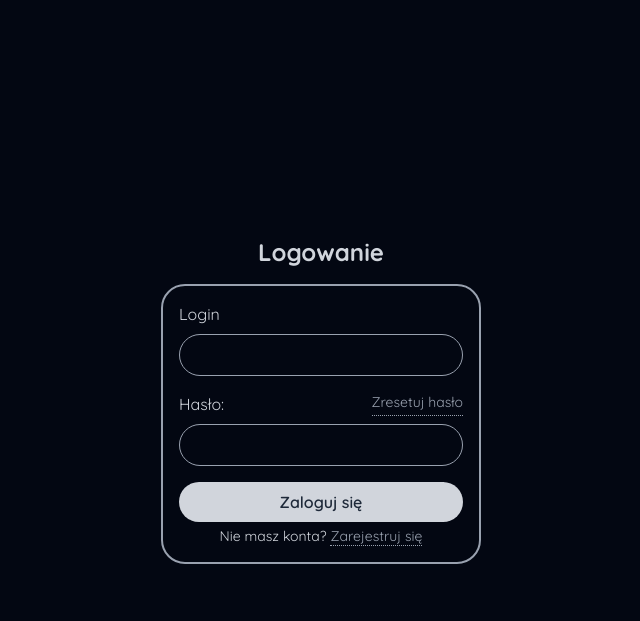
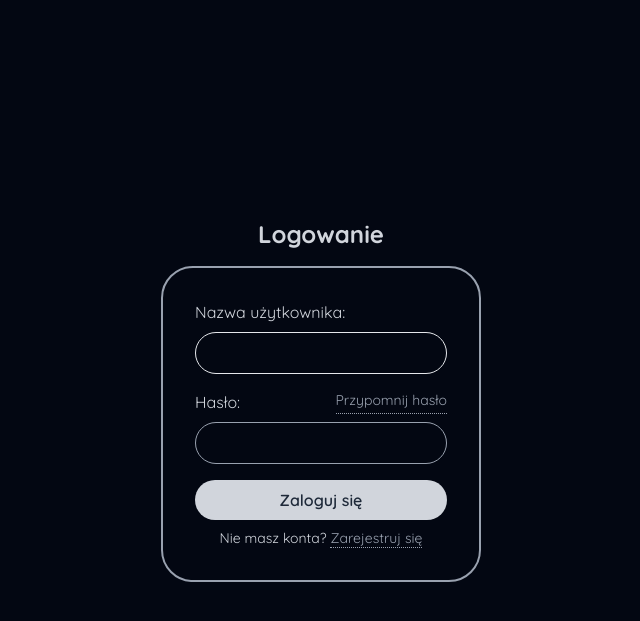
Before and after one commit to FunTomDev/liminf, a Django app: page /login/ in a window 1280 px wide. Shown: the top 621 px of the page, without its empty margins (319-959 px from the left). Run offline with Django 5.2, Linux system fonts and the light colour scheme; style sheets or scripts are compiled from the project's sources; some libraries are stand-ins or nearby versions.

Commit message:
Changed login page to connect it with django framework

```diff
--- a/frontend/templates/users/login.html
+++ b/frontend/templates/users/login.html
@@ -1,29 +1,41 @@
-{% extends 'base_no_heafoo.html' %}
-
-
-{% block content %}
+{% extends 'base_no_heafoo.html' %} {% block content %}
 <div class="h-screen grid place-items-center">
 	<div class="w-80 flex flex-col gap-4">
 		<h2 class="text-2xl font-bold text-gray-300 text-center">Logowanie</h2>
-		<form action="{% url 'users:login' %}" class="main-form p-4 border-gray-400 border-2 rounded-3xl" method="post">
-			{% csrf_token %}
-			<div class="flex flex-col gap-2">
-				<label for="username">Login</label>
-				<input type="text" name="username" id="username">
+		<form class="form-primary" action="{% url 'users:login' %}" class="main-form p-4 border-gray-400 border-2 rounded-3xl" method="post">
+			{% csrf_token %} {% if messages %}
+			<div>
+				<div class="success">
+					<ul>
+						{% for message in messages %} {% if message.tags == 'success' %}
+						<li>{{ message }}</li>
+						{% endif %} {% endfor %}
+					</ul>
+				</div>
 			</div>
-			<div class="flex flex-col gap-2">
-				<div class="flex justify-between">
-					<label for="password">Hasło:</label>
-					<a class = "inline-link__sm" href="{% url 'users:reset-password' %}">Zresetuj hasło</a>
+			{% endif %}
+			<div>
+				<label for="{{ form.username.id_for_label }}">Nazwa użytkownika:</label>
+				{{ form.username }}
+			</div>
+
+			<div>
+				<div class="flex flex-row justify-between">
+					<label for="{{ form.password.id_for_label }}">Hasło:</label>
+					<a class="inline-link__sm" href="{% url 'users:reset-password' %}">Przypomnij hasło</a>
 				</div>
-
-				<input type="password" name="password" id="password">
+				{{ form.password }}
 			</div>
-			<div class="flex flex-col items-center gap-1">
-				<input class="w-full" type="submit" value="Zaloguj się">
-				<p class="text-sm">Nie masz konta? <a class = "inline-link__sm" href="{% url 'users:register' %}">Zarejestruj się</a></p>
+			{% if form.non_field_errors %}
+			<div>
+				<div class="error">{{ form.non_field_errors}}</div>
 			</div>
-	  	</form>
+			{% endif %}
+			<div class="flex flex-col items-center gap-2">
+				<input class="w-full" type="submit" value="Zaloguj się" />
+				<p class="text-sm">Nie masz konta? <a class="inline-link__sm" href="{% url 'users:register' %}">Zarejestruj się</a></p>
+			</div>
+		</form>
 	</div>
 </div>
 {% endblock %}
```
